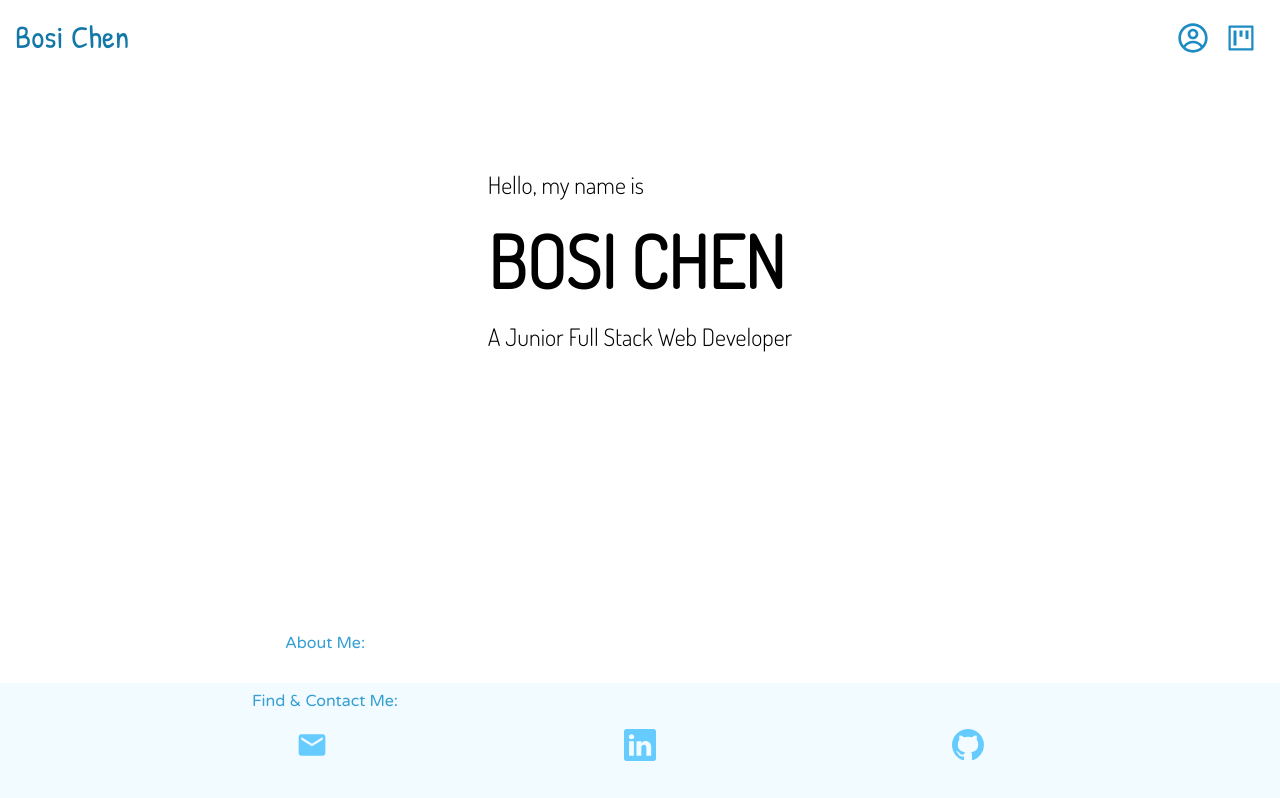
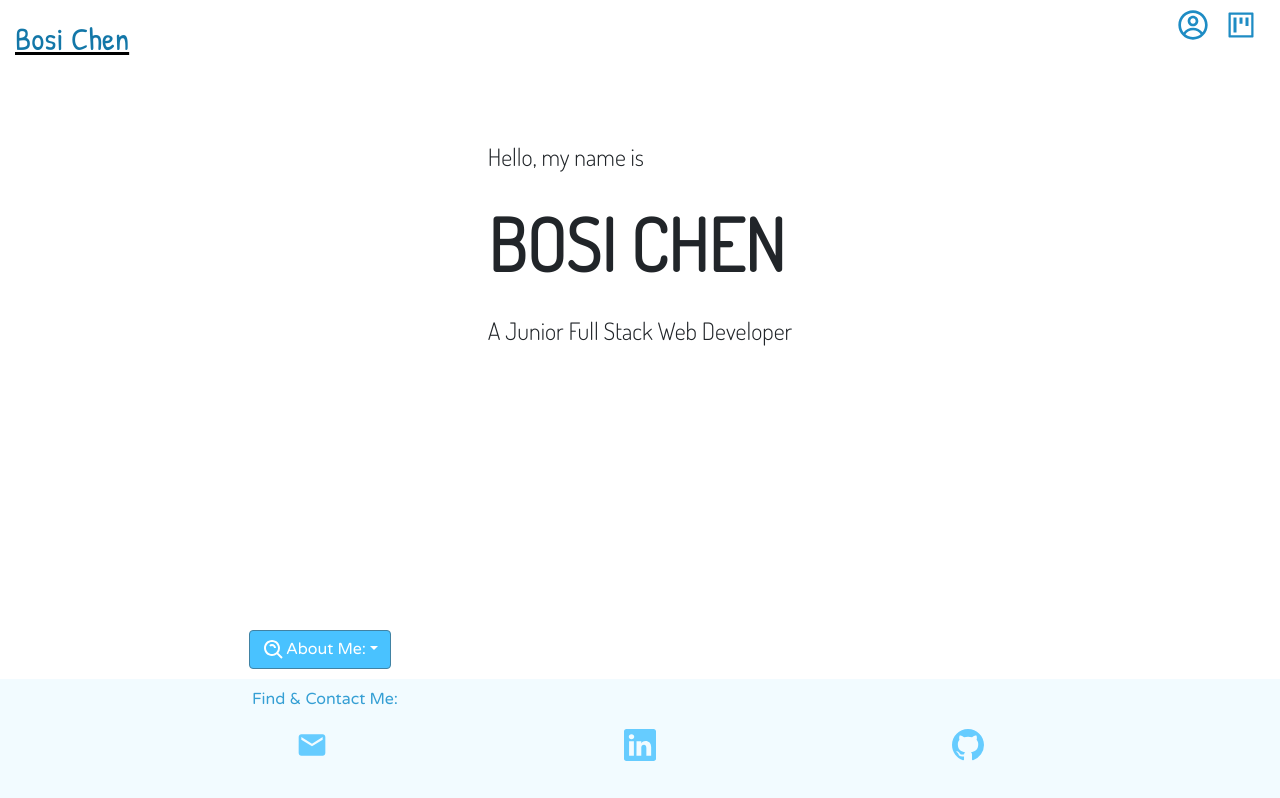
Before and after one commit to BosiC0015/personal-website, a React (Create React App) app: page / in a window 1280 px wide. Shown: the top 798 px of the page. Built offline with nearby package versions, Linux system fonts and the light colour scheme; a web font is replaced by a local one.

Commit message:
use bootstrap to add a dropdown as index

```diff
--- a/src/components/Introduction.css
+++ b/src/components/Introduction.css
@@ -36,6 +36,27 @@ p {
   text-align: start;
 }
 
+.dropdown {
+  margin-right: 50%;
+  display: flex;
+  justify-content: center;
+  align-items: center;
+}
+
+#dropdown-basic {
+  background-color: #49c2ff;
+  border-color: #4182a3;
+  font-family: 'Varela Round', sans-serif;
+}
+
+.explore {
+  padding-right: 50%;
+  padding-left: 10px;
+  text-align: center;
+  color: #359fd4;
+  font-family: 'Varela Round', sans-serif;
+}
+
 
 .intro-text {
   margin: 5%;
--- a/src/components/Introduction.js
+++ b/src/components/Introduction.js
@@ -1,8 +1,16 @@
 import React from "react";
+import { Dropdown } from "react-bootstrap";
+import { IconContext } from "react-icons";
+import { BiSearchAlt } from "react-icons/bi";
+import { CgProfile } from "react-icons/cg";
+import { AiOutlineProject, AiOutlineFileText } from "react-icons/ai";
+import 'bootstrap/dist/css/bootstrap.min.css';
 import "./Introduction.css";
 
 
 export default function Introduction() {
+  // const { getCollapseProps, getToggleProps } = useCollapse();
+
   return (
     <React.Fragment>
       <div className="profile">
@@ -13,14 +21,26 @@ export default function Introduction() {
           <p id="bio">A Junior Full Stack Web Developer</p>
           </div>
       </div>
-      <p className="contact-me">About Me:</p>
+      <Dropdown>
+        <Dropdown.Toggle variant="success" id="dropdown-basic">
+          <IconContext.Provider value={{ size: '1.5em' }}>
+            <BiSearchAlt />
+          </IconContext.Provider>
+          About Me:
+        </Dropdown.Toggle>
+
+        <Dropdown.Menu>
+          <Dropdown.Item href="/#intro-text"><p className="explore"><CgProfile />Short Introduction</p></Dropdown.Item>
+          <Dropdown.Item href="/projects"><p className="explore"><AiOutlineProject />Explore My Projects</p></Dropdown.Item>
+          <Dropdown.Item href="https://resume.io/r/02BEvxBFo"><p className="explore"><AiOutlineFileText />View My Resume</p></Dropdown.Item>
+        </Dropdown.Menu>
+      </Dropdown>
       <div className="intro-text" id="intro-text">
         <p className="content">An enthusiastic Full Stack Developer.</p>
         <p className="content">Skilled with JavaScript, React.js, HTML and CSS front-end developing. Also strong in Node.js and Express.js backend building techniques.</p>
         <p className="content">A fast-learner and can be kept up to date with the new introduced contents. Indeed enjoys the programming process in web development and is willing to learn to become a competitive developer.</p>
         <p id="more"><a id="more" href="/more-about-me">more...</a></p>
       </div>
-      <a href="/projects"><p className="contact-me">Explore My Projects↗️</p></a>
     </React.Fragment>
   );
 };
```
Lines whose indentation alone changed are shown as unchanged.
